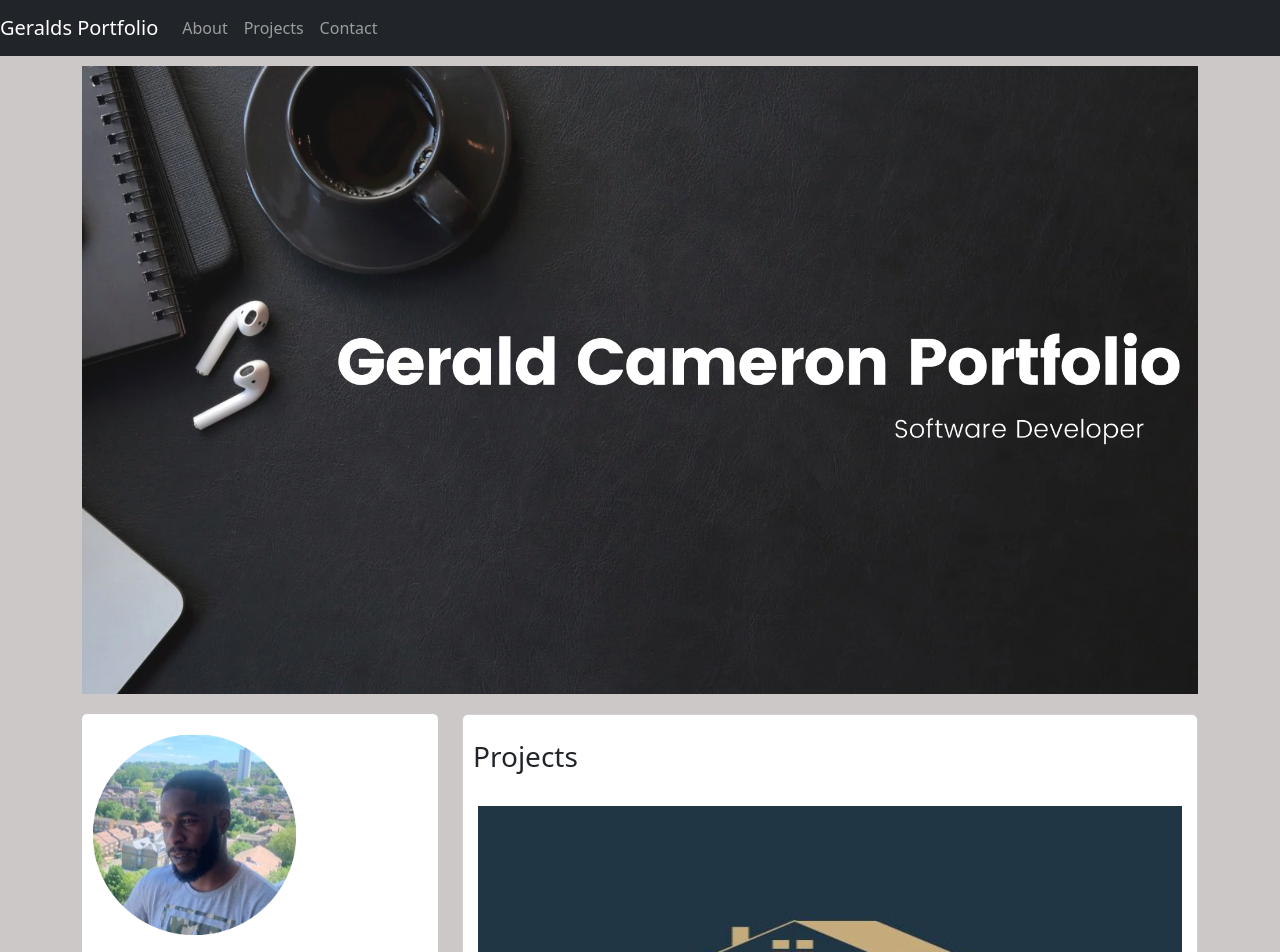
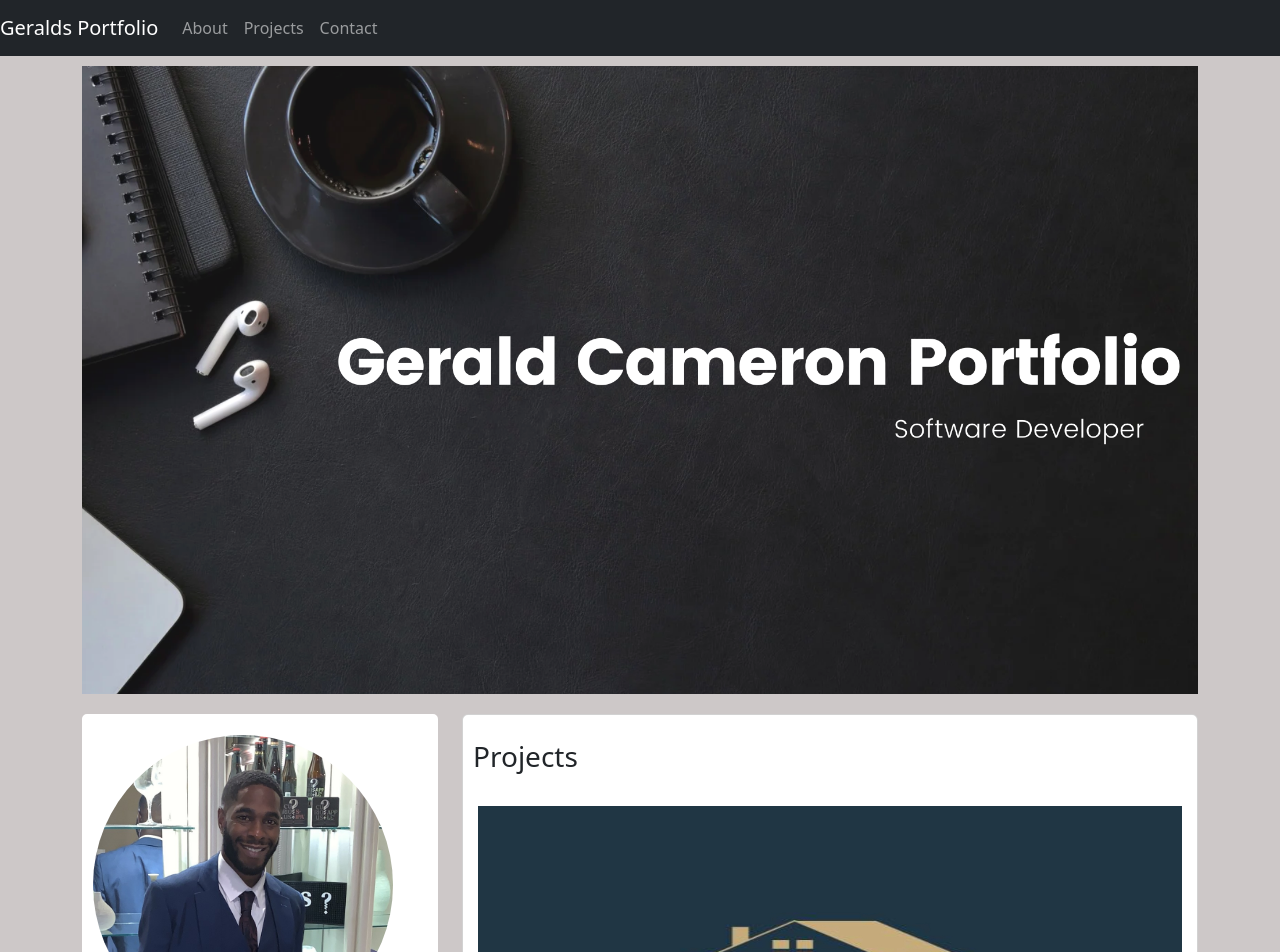
Before and after one commit to geraldc118/Portfolio, a React (Create React App) app: page / in a window 1280 px wide. Shown: the top 952 px of the page. Built offline with nearby package versions, Linux system fonts and the light colour scheme.

Commit message:
change profile pic

```diff
--- a/src/About.css
+++ b/src/About.css
@@ -38,10 +38,17 @@
     color: blueviolet;
 }
 
-.profileImg{
-    height: 200px;
+.headImg{
     margin-top: 10px;
     margin-bottom:20px;
+}
+
+.profileImg{
+    margin-top: 10px;
+    margin-bottom:20px;
+    height: 300px;
+    width: 300px;
+    border-radius: 50%;
 }
 
 .skillsList {
--- a/src/About.js
+++ b/src/About.js
@@ -1,6 +1,6 @@
 import React from 'react';
 import headImage from './Images/portfolioBanner.png';
-import profilePic from './Images/geralds_profile.png';
+import profilePic from './Images/cv profile pic .jpeg';
 import "./About.css";
 import Projects from './Projects';
 
@@ -10,7 +10,7 @@ function About(){
         <div className="row">
             <div className="col-12">
                 {/* <h1 className='headTitle'>Software Developer</h1> */}
-                <img src={headImage} alt="Profile" className="profileImg img-fluid" />
+                <img src={headImage} alt="Profile" className="headImg img-fluid" />
             </div>
         </div>
         <div className="row">
```
Also changed, not shown: src/Images/Wedding_pic.jpeg (deleted), src/Images/cv profile pic .jpeg (added).
